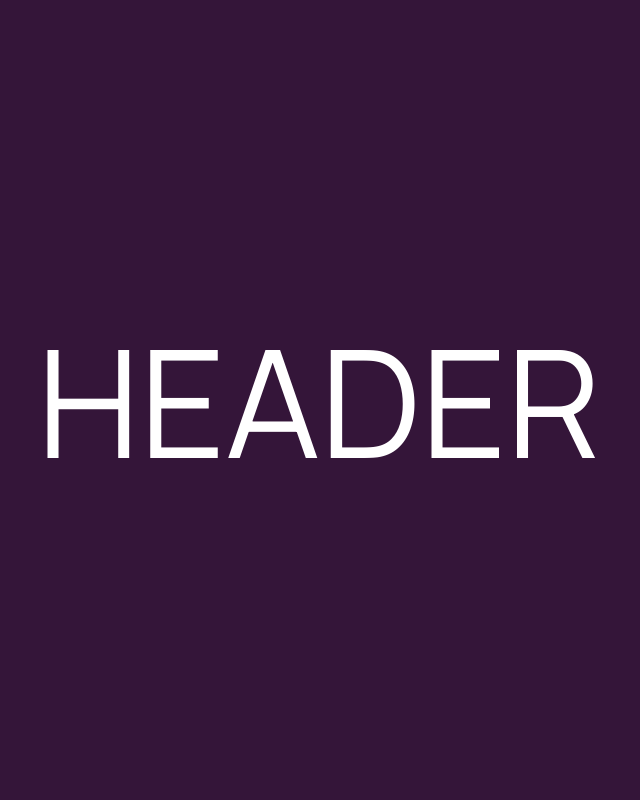
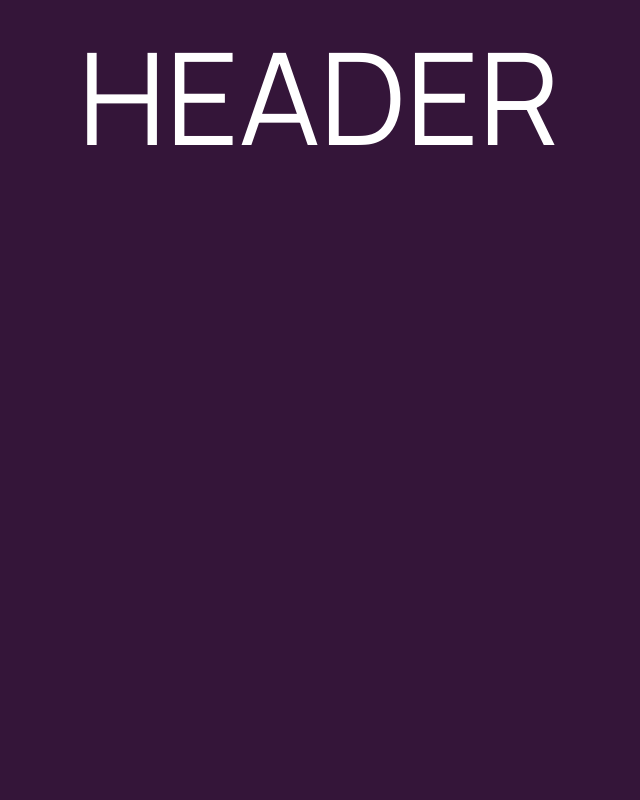
Before and after one commit to AhmadAboElzahab/bitmap-website, a Next.js app: page / in a window 1280 px wide. Shown: the top 800 px of the page, without its empty margins (321-961 px from the left). Built offline with nearby package versions, Linux system fonts and the light colour scheme.

Commit message:
Refactor Parallax components and hooks; simplify structure and remove unused code

```diff
--- a/src/app/ParallaxScroll.tsx
+++ b/src/app/ParallaxScroll.tsx
@@ -1,8 +1,3 @@
-"use client";
-
-import { useRef } from "react";
-import { useParallaxConfig } from "./hooks/useParallaxConfig";
-import { useParallaxScroll } from "./hooks/useParallaxScroll";
 import ParallaxHeader from "./components/ParallaxHeader";
 import ParallaxContent from "./components/ParallaxContent";
 import ParallaxFooter from "./components/ParallaxFooter";
@@ -14,35 +9,14 @@ type ParallaxScrollProps = {
 };
 
 export default function ParallaxScroll({ header, blocks = [] }: ParallaxScrollProps) {
-  const scrollAnimateMainRef = useRef<HTMLDivElement>(null);
-  const headerRef = useRef<HTMLElement>(null);
-  const footerRef = useRef<HTMLElement>(null);
-
-  const { windowHeight, footerHeight, heightDocument } = useParallaxConfig();
-
-  useParallaxScroll({
-    scrollAnimateMainRef,
-    headerRef,
-    footerRef,
-    heightDocument,
-    windowHeight,
-    footerHeight,
-  });
-
   return (
-    <div id="scroll-animate" className="overflow-hidden h-[calc(100vh+2780px)]">
-      <div
-        ref={scrollAnimateMainRef}
-        id="scroll-animate-main"
-        className="w-full left-0 fixed h-[calc(100vh+2780px)] transition-all duration-[400ms] ease-[cubic-bezier(0,0,0,1)]"
-      >
-        <div className="wrapper-parallax pt-[100vh] mb-[300px] shadow-[0_0_20px_rgba(0,0,0,0.5)]">
-          {header && <ParallaxHeader headerRef={headerRef} {...header} />}
-          <ParallaxContent blocks={blocks} />
-
-          <ParallaxFooter footerRef={footerRef} />
-        </div>
+    <div>
+      {/* margin must match the footer's height — it creates the scroll space that reveals it */}
+      <div className="relative z-10 mb-[min(50rem,100svh)] shadow-[0_0_20px_rgba(0,0,0,0.5)]">
+        {header && <ParallaxHeader {...header} />}
+        <ParallaxContent blocks={blocks} />
       </div>
+      <ParallaxFooter />
     </div>
   );
 }
--- a/src/app/components/ParallaxContent.tsx
+++ b/src/app/components/ParallaxContent.tsx
@@ -9,7 +9,7 @@ export default function ParallaxContent({ blocks = [] }: ParallaxContentProps) {
   if (!blocks.length) return null;
 
   return (
-    <section className="content h-500 min-h-500 bg-white relative z-[1] flex flex-col gap-10 p-10">
+    <section className="content relative z-10 bg-white flex flex-col gap-5 p-5 sm:gap-10 sm:p-10">
       {blocks.map((block, index) => {
         const Block = blockRegistry[block.type as keyof typeof blockRegistry];
         if (!Block) return null;
--- a/src/app/components/ParallaxFooter.tsx
+++ b/src/app/components/ParallaxFooter.tsx
@@ -1,18 +1,12 @@
-import type { RefObject } from "react";
-
 type ParallaxFooterProps = {
-  footerRef: RefObject<HTMLElement | null>;
   title?: string;
   children?: React.ReactNode;
 };
 
-export default function ParallaxFooter({ footerRef }: ParallaxFooterProps) {
+export default function ParallaxFooter({}: ParallaxFooterProps) {
   return (
-    <footer
-      ref={footerRef}
-      className="w-full h-[800px] bg-black -bottom-[800px] pl-[100px] fixed z-0 transition-all duration-[400ms] ease-[cubic-bezier(0,0,0,1)]"
-    >
-      <span className=" h-full p-0 m-0  text-center  text-[29.5vw] w-fit  text-white flex items-center font-black -tracking-wide justify-center">
+    <footer className="w-full h-[min(50rem,100svh)] bg-black fixed bottom-0 z-0 overflow-hidden">
+      <span className="h-full -translate-x-1 p-0 m-0 text-center text-[29.5vw] w-full text-white flex items-center font-black tracking-tight justify-center whitespace-nowrap">
         bitmap
       </span>
     </footer>
--- a/src/app/components/ParallaxHeader.tsx
+++ b/src/app/components/ParallaxHeader.tsx
@@ -1,27 +1,22 @@
-import type { RefObject } from "react";
-
 type ParallaxHeaderProps = {
-  headerRef: RefObject<HTMLElement | null>;
   title?: string;
   backgroundImage?: string;
 };
 
 export default function ParallaxHeader({
-  headerRef,
   title = "Header",
   backgroundImage,
 }: ParallaxHeaderProps) {
   return (
     <header
-      ref={headerRef}
-      className="w-full h-screen  bg-primary bg-no-repeat bg-cover top-0 fixed -z-10 transition-all duration-[400ms] ease-[cubic-bezier(0,0,0,1)]"
+      className="w-full  min-h-screen sticky top-0 z-0 bg-primary bg-no-repeat bg-cover bg-center"
       style={
         backgroundImage
           ? { backgroundImage: `url(${backgroundImage})` }
           : undefined
       }
     >
-      <h1 className="w-full h-full p-0 m-0 uppercase text-center text-[150px] text-white flex items-center justify-center">
+      <h1 className="w-full h-full p-0 m-0 uppercase text-center text-[clamp(2.5rem,10vw,9.5rem)] text-white flex items-center justify-center">
         {title}
       </h1>
     </header>
--- a/src/app/components/blocks/TextBlock.tsx
+++ b/src/app/components/blocks/TextBlock.tsx
@@ -3,5 +3,11 @@ type TextBlockProps = {
 };
 
 export default function TextBlock({ text }: TextBlockProps) {
-  return <p className="max-w-[800px]">{text}</p>;
+  return (
+    <p className="max-w-[800px]">
+      {text} Lorem ipsum dolor sit amet consectetur, adipisicing elit.
+      Perspiciatis provident, ullam accusamus dignissimos similique mollitia,
+      hic
+    </p>
+  );
 }
--- a/src/app/hooks/useParallaxConfig.ts
+++ /dev/null
@@ -1,13 +0,0 @@
-export function useParallaxConfig() {
-  const windowHeight = typeof window !== "undefined" ? window.innerHeight : 0;
-  const footerHeight = 800;
-  const contentHeight = 2000;
-  const heightDocument = windowHeight + contentHeight + footerHeight - 20;
-
-  return {
-    windowHeight,
-    footerHeight,
-    contentHeight,
-    heightDocument,
-  };
-}
--- a/src/app/hooks/useParallaxScroll.ts
+++ /dev/null
@@ -1,63 +0,0 @@
-"use client";
-
-import { useEffect, type RefObject } from "react";
-
-type UseParallaxScrollParams = {
-  scrollAnimateMainRef: RefObject<HTMLDivElement | null>;
-  headerRef: RefObject<HTMLElement | null>;
-  footerRef: RefObject<HTMLElement | null>;
-  heightDocument: number;
-  windowHeight: number;
-  footerHeight: number;
-};
-
-export function useParallaxScroll({
-  scrollAnimateMainRef,
-  headerRef,
-  footerRef,
-  heightDocument,
-  windowHeight,
-  footerHeight,
-}: UseParallaxScrollParams) {
-  useEffect(() => {
-    // Scroll footer function
-    const scrollFooter = (scrollY: number) => {
-      if (footerRef.current) {
-        const scrollThreshold = heightDocument - windowHeight - footerHeight;
-        if (scrollY >= scrollThreshold) {
-          footerRef.current.style.bottom = "0px";
-        } else {
-          footerRef.current.style.bottom = `-${footerHeight}px`;
-        }
-      }
-    };
-
-    // Initial footer position
-    scrollFooter(window.scrollY);
-
-    // Scroll handler
-    const handleScroll = () => {
-      const scroll = window.scrollY;
-
-      // Move main container
-      if (scrollAnimateMainRef.current) {
-        scrollAnimateMainRef.current.style.top = `-${scroll}px`;
-      }
-
-      // Header background parallax
-      if (headerRef.current) {
-        const bgPosition = 50 - (scroll * 100) / heightDocument;
-        headerRef.current.style.backgroundPositionY = `${bgPosition}%`;
-      }
-
-      // Footer scroll
-      scrollFooter(scroll);
-    };
-
-    window.addEventListener("scroll", handleScroll);
-
-    return () => {
-      window.removeEventListener("scroll", handleScroll);
-    };
-  }, [heightDocument, windowHeight, footerHeight]);
-}
--- a/src/app/page.tsx
+++ b/src/app/page.tsx
@@ -4,6 +4,41 @@ import type { Block } from "./types";
 const header = { title: "Header" };
 
 const blocks: Block[] = [
+  {
+    id: "intro",
+    type: "text",
+    text: "Lorem ipsum dolor sit amet consectetur adipisicing elit. Eos et esse officiis minus optio qui adipisci necessitatibus culpa, voluptatibus asperiores eius consequatur, cum a quas distinctio ex doloribus voluptates repudiandae.",
+  },
+  {
+    id: "intro",
+    type: "text",
+    text: "Lorem ipsum dolor sit amet consectetur adipisicing elit. Eos et esse officiis minus optio qui adipisci necessitatibus culpa, voluptatibus asperiores eius consequatur, cum a quas distinctio ex doloribus voluptates repudiandae.",
+  },
+  {
+    id: "intro",
+    type: "text",
+    text: "Lorem ipsum dolor sit amet consectetur adipisicing elit. Eos et esse officiis minus optio qui adipisci necessitatibus culpa, voluptatibus asperiores eius consequatur, cum a quas distinctio ex doloribus voluptates repudiandae.",
+  },
+  {
+    id: "intro",
+    type: "text",
+    text: "Lorem ipsum dolor sit amet consectetur adipisicing elit. Eos et esse officiis minus optio qui adipisci necessitatibus culpa, voluptatibus asperiores eius consequatur, cum a quas distinctio ex doloribus voluptates repudiandae.",
+  },
+  {
+    id: "intro",
+    type: "text",
+    text: "Lorem ipsum dolor sit amet consectetur adipisicing elit. Eos et esse officiis minus optio qui adipisci necessitatibus culpa, voluptatibus asperiores eius consequatur, cum a quas distinctio ex doloribus voluptates repudiandae.",
+  },
+  {
+    id: "intro",
+    type: "text",
+    text: "Lorem ipsum dolor sit amet consectetur adipisicing elit. Eos et esse officiis minus optio qui adipisci necessitatibus culpa, voluptatibus asperiores eius consequatur, cum a quas distinctio ex doloribus voluptates repudiandae.",
+  },
+  {
+    id: "intro",
+    type: "text",
+    text: "Lorem ipsum dolor sit amet consectetur adipisicing elit. Eos et esse officiis minus optio qui adipisci necessitatibus culpa, voluptatibus asperiores eius consequatur, cum a quas distinctio ex doloribus voluptates repudiandae.",
+  },
   {
     id: "intro",
     type: "text",
```
